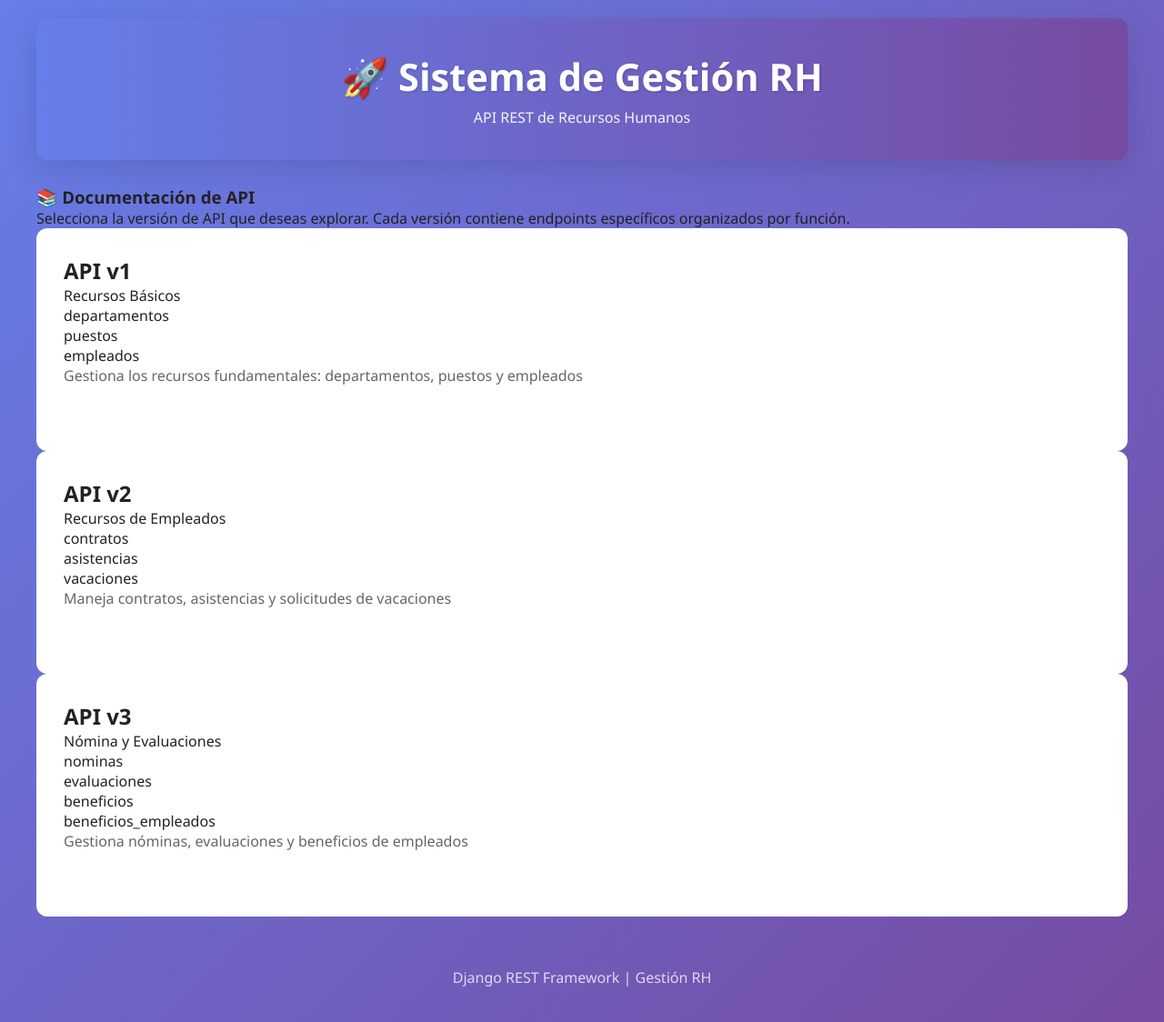
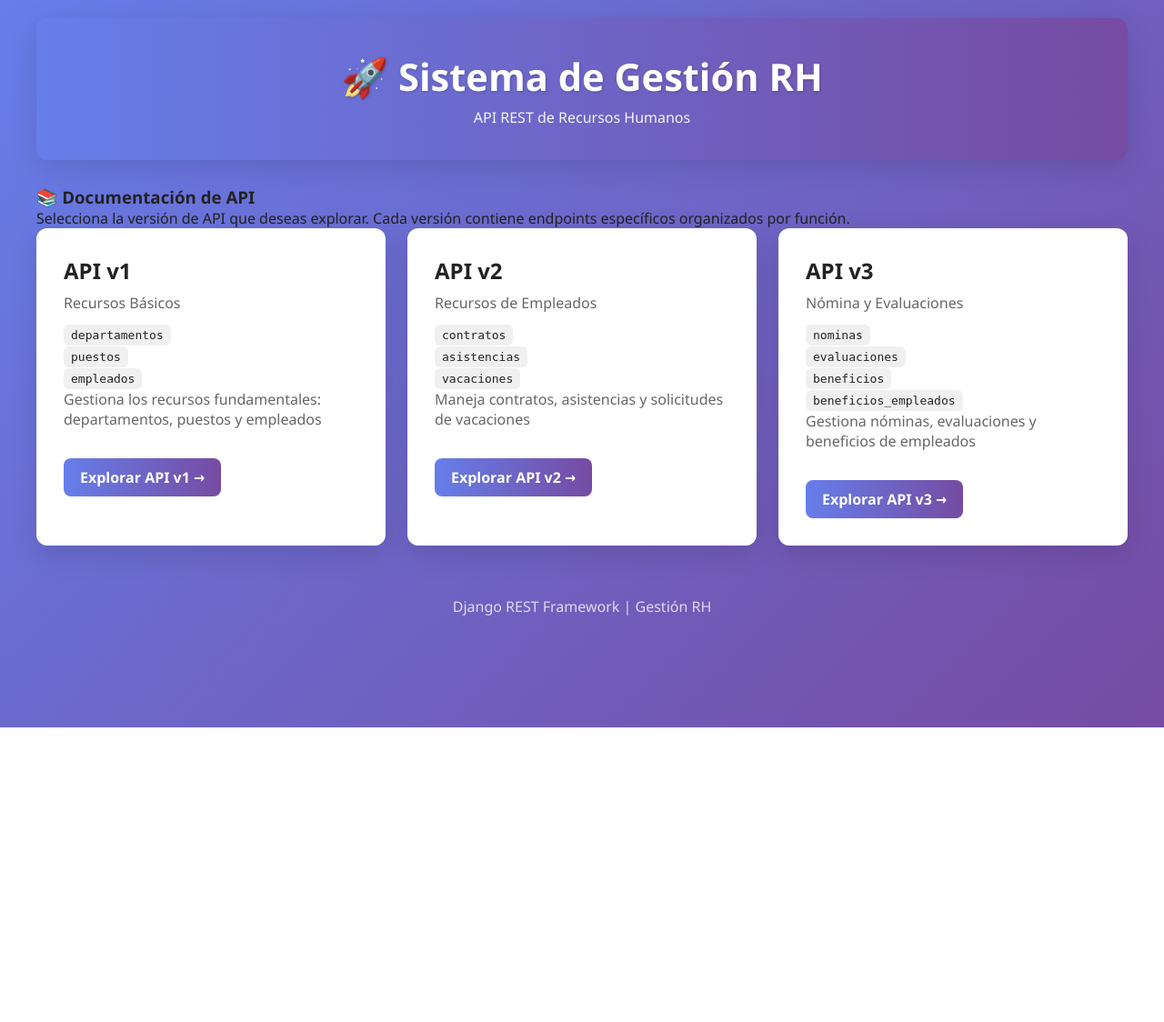
Before and after one commit to harolchjo-cloud/djangon-templates, a Django app: template core/templates/api/index.html in a window 1280 px wide. Shown: the whole page at 91% size. After the commit the page ends 800 px from the top, so only its background shows below. Run offline with Django 5.2, Linux system fonts and the light colour scheme; the template is opened without the code that fills it, so the values that code supplies are empty.

Commit message:
Add central CSS and link it from base_api.html

```diff
--- /dev/null
+++ b/core/static/core/css/api.css
@@ -0,0 +1,17 @@
+/* Central API styles */
+:root{
+  --bg-start:#667eea; --bg-end:#764ba2; --card-bg:#ffffff; --muted:#666;
+}
+*{box-sizing:border-box;margin:0;padding:0}
+body{font-family:Segoe UI, Tahoma, Geneva, Verdana, sans-serif;background:linear-gradient(135deg,var(--bg-start),var(--bg-end));min-height:100vh;padding:20px;color:#222}
+.container{max-width:1200px;margin:0 auto}
+header{background:rgba(255,255,255,0.06);backdrop-filter:blur(8px);border-radius:12px;padding:36px;margin-bottom:28px;text-align:center;color:#fff;box-shadow:0 8px 32px rgba(0,0,0,0.12)}
+header h1{font-size:2.6em;margin-bottom:6px;text-shadow:1px 1px 3px rgba(0,0,0,0.2)}
+header p{opacity:0.92}
+.version-grid{display:grid;grid-template-columns:repeat(auto-fit,minmax(300px,1fr));gap:24px}
+.version-card{background:var(--card-bg);border-radius:12px;padding:28px;box-shadow:0 10px 30px rgba(0,0,0,0.12)}
+.version-card h2{margin-bottom:8px}
+.version-card .subtitle{color:var(--muted);margin-bottom:12px}
+.endpoints-list span{display:inline-block;background:#f0f0f0;padding:4px 8px;border-radius:6px;font-family:monospace}
+.version-card a{display:inline-block;margin-top:12px;padding:10px 18px;border-radius:8px;color:#fff;text-decoration:none;background:linear-gradient(90deg,var(--bg-start),var(--bg-end));font-weight:600}
+footer{margin-top:36px;color:rgba(255,255,255,0.9);text-align:center;padding:12px}
--- a/core/templates/base_api.html
+++ b/core/templates/base_api.html
@@ -4,6 +4,8 @@
     <meta charset="UTF-8">
     <meta name="viewport" content="width=device-width, initial-scale=1.0">
     <title>{% block title %}API Documentation{% endblock %}</title>
+    {% load static %}
+    <link rel="stylesheet" href="{% static 'core/css/api.css' %}">
     <style>
         :root { --bg-gradient: linear-gradient(135deg, #667eea 0%, #764ba2 100%); }
         * { margin:0; padding:0; box-sizing:border-box; }
```
